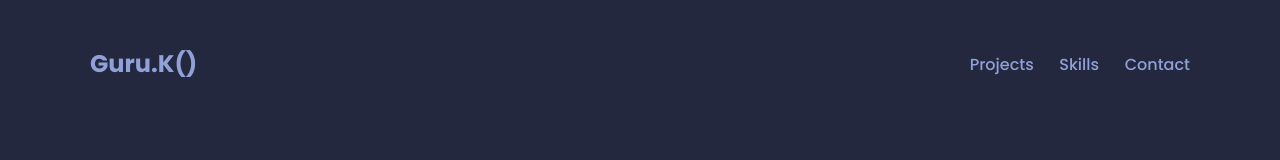
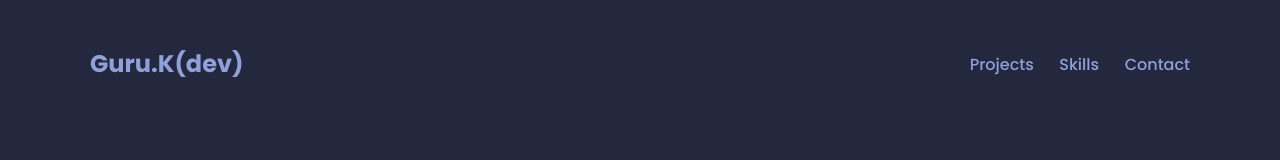
Before and after one commit to gurukudte/gurukudte.github.io, a React (Create React App) app: page / in a window 1280 px wide. Shown: the top 160 px of the page. Built offline with nearby package versions, Linux system fonts and the light colour scheme.

Commit message:
modified logo

```diff
--- a/src/components/Header.js
+++ b/src/components/Header.js
@@ -4,7 +4,7 @@ import styled from 'styled-components';
 const Header = () => {
   return (
     <HeaderWrapper>
-      <h3><a href="https://gurukudte-fictional-barnacle-p5j7jxw5qq7fr9j6-3000.preview.app.github.dev/">Guru.K()</a></h3>
+      <h3><a href="https://gurukudte-fictional-barnacle-p5j7jxw5qq7fr9j6-3000.preview.app.github.dev/">Guru.K(dev)</a></h3>
       <nav>
         <ul>
           <li><a href="">Projects</a></li>
```
